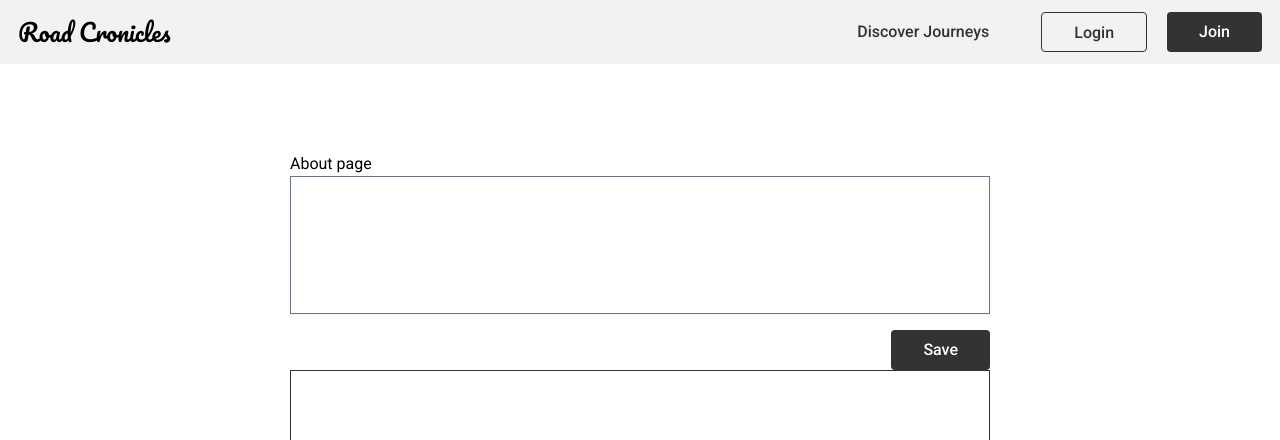
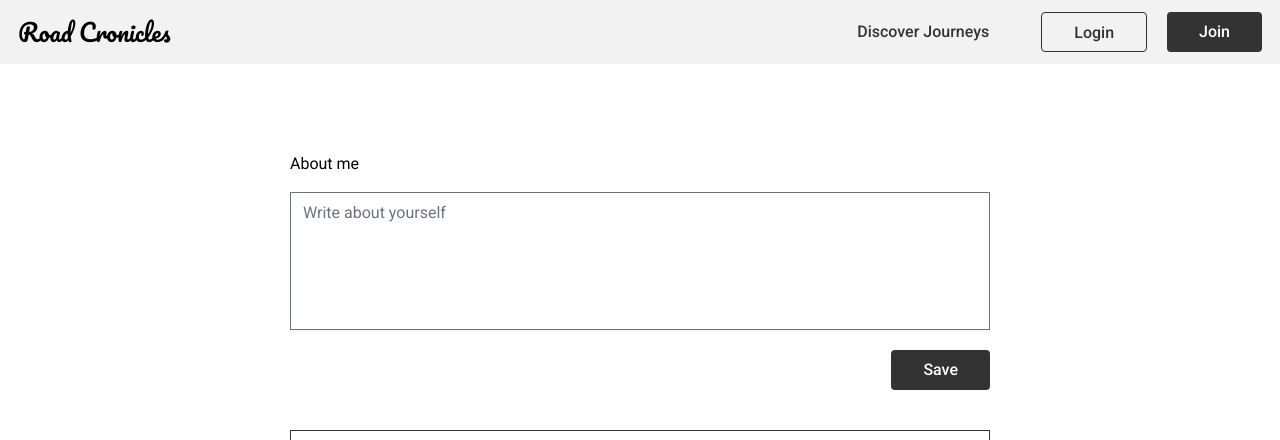
Before and after one commit to Griunvald/travel_app_client, a React (Vite) app in the folder client/: page /profile in a window 1280 px wide. Shown: the top 440 px of the page. Built offline with nearby package versions, Linux system fonts and the light colour scheme; no server answers.

Commit message:
Add minimal styling to About component

```diff
--- a/client/src/components/features/About.jsx
+++ b/client/src/components/features/About.jsx
@@ -20,18 +20,19 @@ function About() {
   }
   return (
 
-    <>
-      <h1>About page</h1>
+    <div className='mb-10'>
+      <h2 className='mb-4'>About me</h2>
       <Form onSubmit={handleSubmit}>
         <Textarea
           value={about}
           onChange={handleChange}
+          placeholder={'Write about yourself'}
         />
-        <div className="flex flex-col md:flex-row md:justify-end">
+        <div className="flex flex-col md:flex-row md:justify-end mt-1">
           <Button name="Save" variant="primary" action="submit" />
         </div>
       </Form>
-    </>
+    </div>
   );
 };
 
```
